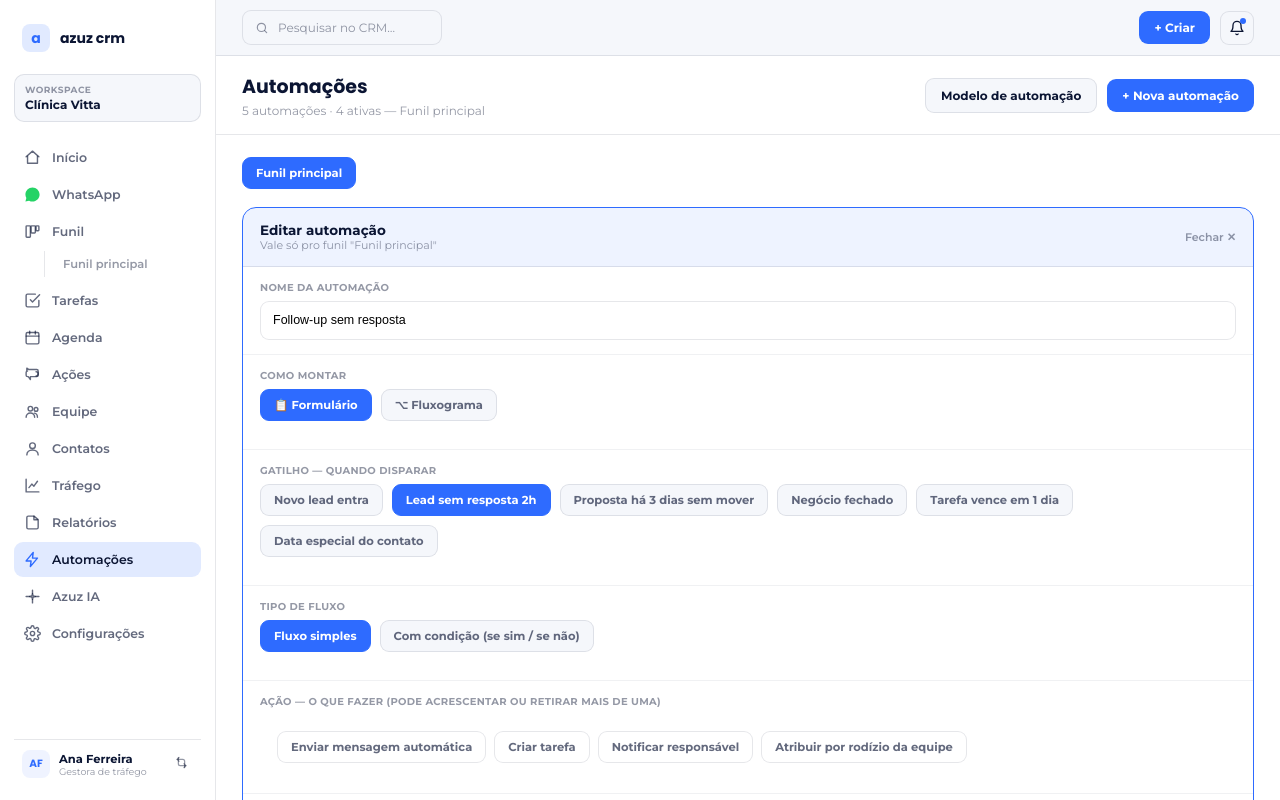
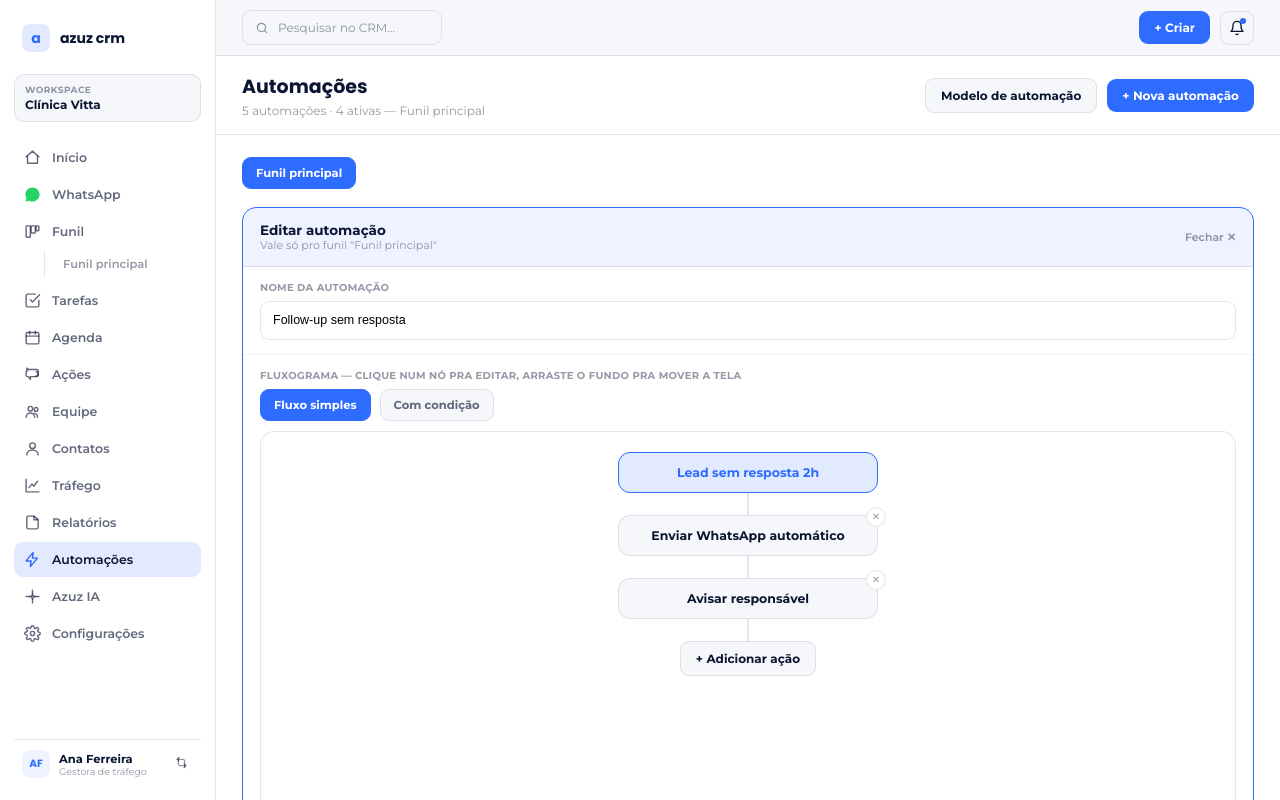
Before and after one commit to thaynaraaraujosc/CRM-AZUZ, a Next.js app: page /automacoes in a window 1280 px wide. Both pictures are taken after a click on the element 748 px from the left and 241 px from the top of the page. Built offline with nearby package versions, Linux system fonts and the light colour scheme.

Commit message:
Automações: remove o modo Formulário e deixa só o fluxograma, com canvas arrastável pra mover o fluxo pela tela

```diff
--- a/src/app/(app)/automacoes/page.tsx
+++ b/src/app/(app)/automacoes/page.tsx
@@ -1,13 +1,13 @@
 "use client";
 
-import { Suspense, useState, type ReactNode } from "react";
+import { Suspense, useRef, useState, type ReactNode } from "react";
 import { useSearchParams } from "next/navigation";
 
 import { acoesAutomacao, automacaoIdeias, gatilhosAutomacao } from "@/lib/data";
 import { useAutomacoes, type Automacao } from "@/lib/automacoes-context";
 import { useFunis } from "@/lib/funis-context";
 import { IconAutomacoes } from "@/components/icons";
-import { ChipFilters, SegmentChips, Toggle, Topbar } from "@/components/ui";
+import { Toggle, Topbar } from "@/components/ui";
 
 type Ideia = (typeof automacaoIdeias)[number];
 type Modelo = "lista" | "mapa-mental";
@@ -62,9 +62,6 @@ function AutomacoesPageInner() {
   const [condicaoSeNaoForm, setCondicaoSeNaoForm] = useState(acoesAutomacao[0]);
   const [mensagemForm, setMensagemForm] = useState("");
   const [ativaForm, setAtivaForm] = useState(true);
-  const [editorModo, setEditorModo] = useState<"formulario" | "fluxograma">(
-    "formulario",
-  );
 
   function fecharConstrutor() {
     setConstrutorAberto(false);
@@ -89,7 +86,6 @@ function AutomacoesPageInner() {
     setCondicaoSeNaoForm(acoesAutomacao[0]);
     setMensagemForm(ideia === "zero" ? "" : ideia.descricao);
     setAtivaForm(true);
-    setEditorModo("formulario");
   }
 
   function abrirEdicao(automacao: Automacao) {
@@ -105,7 +101,6 @@ function AutomacoesPageInner() {
     setCondicaoSeNaoForm(automacao.condicao?.seNao ?? acoesAutomacao[0]);
     setMensagemForm(automacao.mensagem);
     setAtivaForm(automacao.ativa);
-    setEditorModo("formulario");
   }
 
   function salvarAutomacao() {
@@ -346,105 +341,6 @@ function AutomacoesPageInner() {
                   />
                 </div>
 
-                <div className="field">
-                  <label>Como montar</label>
-                  <div className="filters-row">
-                    <button
-                      type="button"
-                      className={`fchip${editorModo === "formulario" ? " active" : ""}`}
-                      aria-pressed={editorModo === "formulario"}
-                      onClick={() => setEditorModo("formulario")}
-                    >
-                      📋 Formulário
-                    </button>
-                    <button
-                      type="button"
-                      className={`fchip${editorModo === "fluxograma" ? " active" : ""}`}
-                      aria-pressed={editorModo === "fluxograma"}
-                      onClick={() => setEditorModo("fluxograma")}
-                    >
-                      ⌥ Fluxograma
-                    </button>
-                  </div>
-                </div>
-
-                {editorModo === "formulario" ? (
-                  <>
-                    <div className="field">
-                      <label>Gatilho — quando disparar</label>
-                      <ChipFilters
-                        options={gatilhosAutomacao}
-                        initial={gatilhosAutomacao.indexOf(gatilhoForm)}
-                        onChange={(g) => setGatilhoForm(g)}
-                      />
-                    </div>
-                    <div className="field">
-                      <label>Tipo de fluxo</label>
-                      <div className="filters-row">
-                        <button
-                          type="button"
-                          className={`fchip${ramoForm === "linear" ? " active" : ""}`}
-                          aria-pressed={ramoForm === "linear"}
-                          onClick={() => setRamoForm("linear")}
-                        >
-                          Fluxo simples
-                        </button>
-                        <button
-                          type="button"
-                          className={`fchip${ramoForm === "condicional" ? " active" : ""}`}
-                          aria-pressed={ramoForm === "condicional"}
-                          onClick={() => setRamoForm("condicional")}
-                        >
-                          Com condição (se sim / se não)
-                        </button>
-                      </div>
-                    </div>
-                    {ramoForm === "linear" ? (
-                      <div className="field">
-                        <label>
-                          Ação — o que fazer (pode acrescentar ou retirar mais de uma)
-                        </label>
-                        <SegmentChips
-                          options={acoesAutomacao.map((a) => ({
-                            label: a,
-                            ativo: acoesForm.includes(a),
-                          }))}
-                          onChange={(selecionadas) => setAcoesForm(selecionadas)}
-                        />
-                      </div>
-                    ) : (
-                      <>
-                        <div className="field">
-                          <label>Pergunta da condição</label>
-                          <input
-                            className="input"
-                            style={{ width: "100%" }}
-                            type="text"
-                            value={condicaoPerguntaForm}
-                            onChange={(e) => setCondicaoPerguntaForm(e.target.value)}
-                            placeholder="Ex.: Cliente respondeu em 2h"
-                          />
-                        </div>
-                        <div className="field">
-                          <label>Se sim</label>
-                          <ChipFilters
-                            options={acoesAutomacao}
-                            initial={acoesAutomacao.indexOf(condicaoSeSimForm)}
-                            onChange={(a) => setCondicaoSeSimForm(a)}
-                          />
-                        </div>
-                        <div className="field">
-                          <label>Se não</label>
-                          <ChipFilters
-                            options={acoesAutomacao}
-                            initial={acoesAutomacao.indexOf(condicaoSeNaoForm)}
-                            onChange={(a) => setCondicaoSeNaoForm(a)}
-                          />
-                        </div>
-                      </>
-                    )}
-                  </>
-                ) : (
                 <FlowEditor
                   gatilho={gatilhoForm}
                   onChangeGatilho={setGatilhoForm}
@@ -459,7 +355,6 @@ function AutomacoesPageInner() {
                   condicaoSeNao={condicaoSeNaoForm}
                   onChangeCondicaoSeNao={setCondicaoSeNaoForm}
                 />
-                )}
 
                 <div className="field">
                   <label>Mensagem ou observação (opcional)</label>
@@ -702,14 +597,41 @@ function FlowEditor({
 }: FlowEditorProps) {
   const [noAberto, setNoAberto] = useState<string | null>(null);
   const [pergunta, setPergunta] = useState(condicaoPergunta);
+  const [pan, setPan] = useState({ x: 0, y: 0 });
+  const [arrastando, setArrastando] = useState(false);
+  const arrastoRef = useRef<{
+    x: number;
+    y: number;
+    panX: number;
+    panY: number;
+  } | null>(null);
 
   function fechar() {
     setNoAberto(null);
   }
 
+  function iniciarArrasto(e: React.MouseEvent<HTMLDivElement>) {
+    const alvo = e.target as HTMLElement;
+    if (alvo.closest("button, input, select, textarea")) return;
+    arrastoRef.current = { x: e.clientX, y: e.clientY, panX: pan.x, panY: pan.y };
+    setArrastando(true);
+  }
+
+  function moverArrasto(e: React.MouseEvent<HTMLDivElement>) {
+    if (!arrastoRef.current) return;
+    const dx = e.clientX - arrastoRef.current.x;
+    const dy = e.clientY - arrastoRef.current.y;
+    setPan({ x: arrastoRef.current.panX + dx, y: arrastoRef.current.panY + dy });
+  }
+
+  function pararArrasto() {
+    arrastoRef.current = null;
+    setArrastando(false);
+  }
+
   return (
     <div className="field">
-      <label>Fluxograma — clique num nó pra editar</label>
+      <label>Fluxograma — clique num nó pra editar, arraste o fundo pra mover a tela</label>
       <div className="filters-row" style={{ marginBottom: 10 }}>
         <button
           type="button"
@@ -727,10 +649,32 @@ function FlowEditor({
         >
           Com condição
         </button>
+        {pan.x !== 0 || pan.y !== 0 ? (
+          <button
+            type="button"
+            className="fchip"
+            onClick={() => setPan({ x: 0, y: 0 })}
+          >
+            ⟲ Centralizar
+          </button>
+        ) : null}
       </div>
 
-      <div className="flow-canvas">
-        <div className="flow-col">
+      <div
+        className="flow-canvas"
+        style={{ cursor: arrastando ? "grabbing" : "grab" }}
+        onMouseDown={iniciarArrasto}
+        onMouseMove={moverArrasto}
+        onMouseUp={pararArrasto}
+        onMouseLeave={pararArrasto}
+      >
+        <div
+          className="flow-col"
+          style={{
+            transform: `translate(${pan.x}px, ${pan.y}px)`,
+            transition: arrastando ? "none" : "transform 0.12s ease-out",
+          }}
+        >
           <FlowNode
             tipo="gatilho"
             texto={gatilho}
--- a/src/app/globals.css
+++ b/src/app/globals.css
@@ -1720,14 +1720,22 @@ table.tbl tbody tr:hover td {
 /* ---------------- Automações · fluxograma ---------------- */
 
 .flow-canvas {
+  position: relative;
   padding: 20px 17px;
-  overflow-x: auto;
+  overflow: hidden;
+  border: 1px solid var(--line);
+  border-radius: 14px;
+  background: var(--navy);
+  min-height: 460px;
+  user-select: none;
 }
 
 .flow-col {
   display: flex;
   flex-direction: column;
   align-items: center;
+  width: fit-content;
+  margin: 0 auto;
 }
 
 .flow-node-box {
```
Lines whose indentation alone changed are shown as unchanged.
